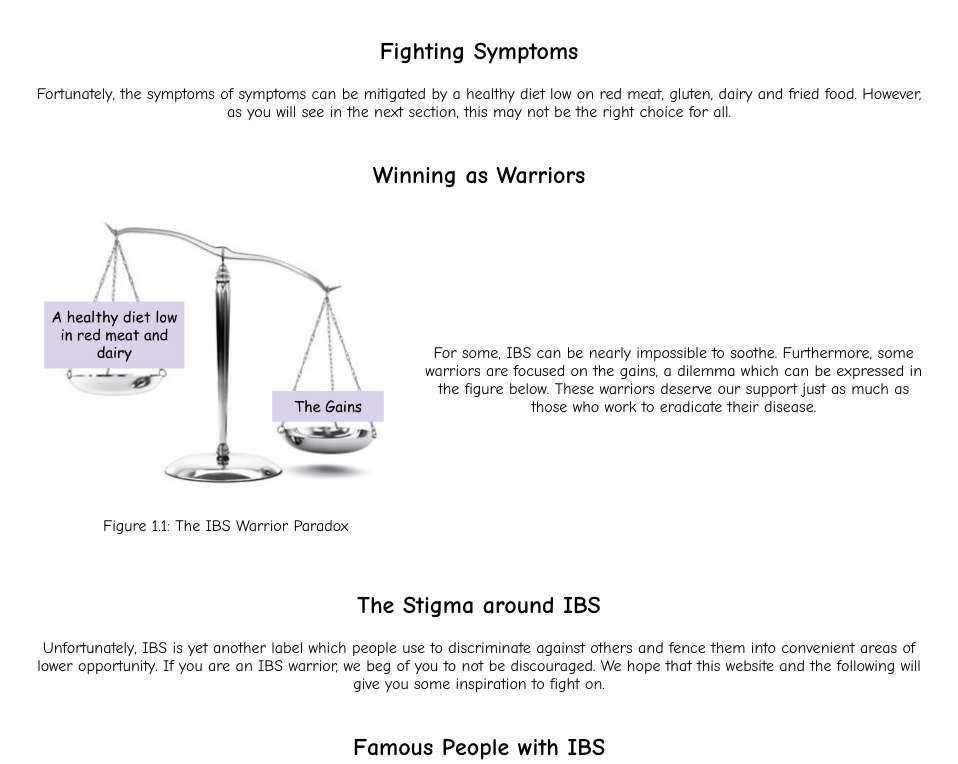
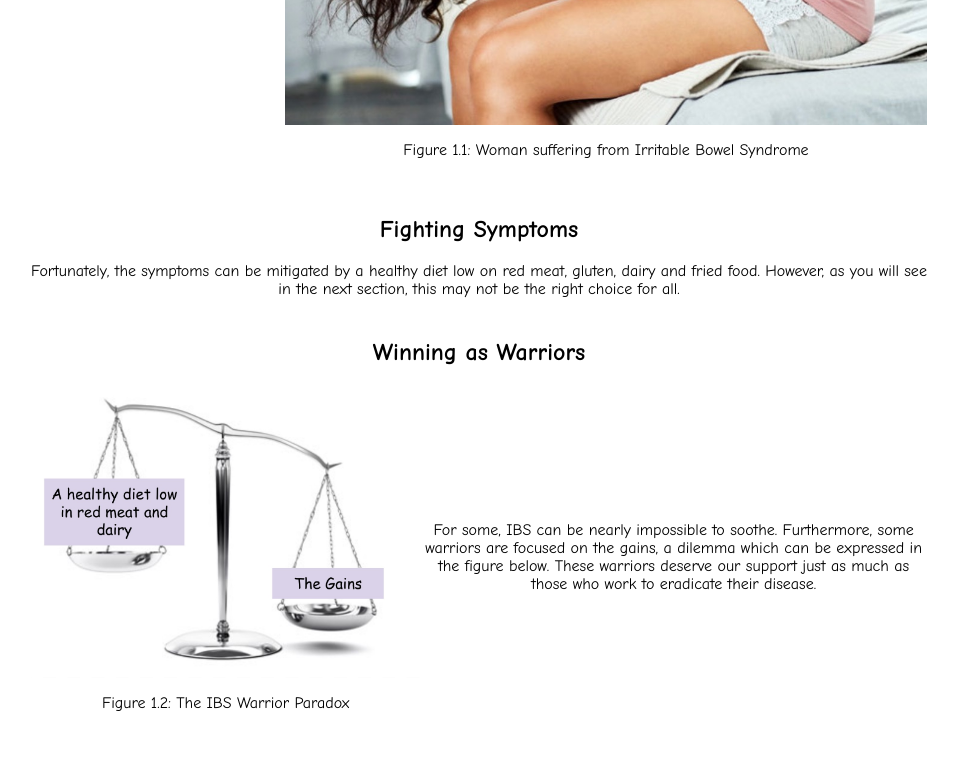
Before and after one commit to michellexliu/hackmit, a plain HTML site: page index.html in a window 1280 px wide. Shown: the part 501-1265 px from the top of the page, without its empty margins (161-1119 px from the left). Drawn offline with Linux system fonts and the light colour scheme.

Commit message:
figure captions

```diff
--- a/index.html
+++ b/index.html
@@ -6,6 +6,7 @@
     <meta name="viewport" content="width=device-width, initial-scale=1.0" />
     <title>HACK FOR IBS</title>
     <link href="style.css" rel="stylesheet" />
+    <link rel="icon" type="image/x-icon" href="/assets/logo.jpg" />
   </head>
   <body>
     <!-- HTML Code -->
@@ -29,20 +30,22 @@
               opposite)
             </li>
           </ul>
-          <img src="assets/symptoms.jpeg" alt="person sick with ibs" />
+          <div class="image-with-caption">
+            <img src="assets/symptoms.jpeg" alt="person sick with ibs" />
+            <p>Figure 1.1: Woman suffering from Irritable Bowel Syndrome</p>
+          </div>
         </div>
         <h2>Fighting Symptoms</h2>
         <p>
-          Fortunately, the symptoms of symptoms can be mitigated by a healthy
-          diet low on red meat, gluten, dairy and fried food. However, as you
-          will see in the next section, this may not be the right choice for
-          all.
+          Fortunately, the symptoms can be mitigated by a healthy diet low on
+          red meat, gluten, dairy and fried food. However, as you will see in
+          the next section, this may not be the right choice for all.
         </p>
         <h2>Winning as Warriors</h2>
         <div class="symptoms-content">
           <div class="image-with-caption">
             <img src="assets/scale.jpeg" alt="ibs warrior paradox" />
-            <p>Figure 1.1: The IBS Warrior Paradox</p>
+            <p>Figure 1.2: The IBS Warrior Paradox</p>
           </div>
           <p>
             For some, IBS can be nearly impossible to soothe. Furthermore, some
@@ -118,7 +121,9 @@
       <p>
         This website is dedicated to our dear friend Anthony He, the strongest
         IBS and GERD warrior we know. Check out his Lo-Fi beats
-        <a href="https://www.youtube.com/channel/UCHXm5mcc6chR6yOkQj8yoXg"
+        <a
+          href="https://www.youtube.com/channel/UCHXm5mcc6chR6yOkQj8yoXg"
+          target="_blank"
           >here</a
         >.
       </p>
```
Also changed, not shown: assets/logo.jpg (renamed from assets/IMG_9347.jpg), 1 other file.
